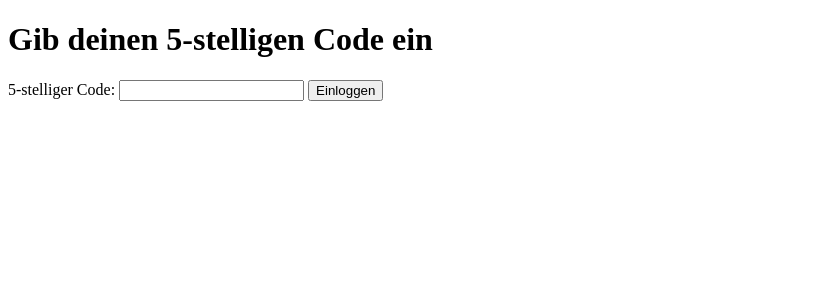
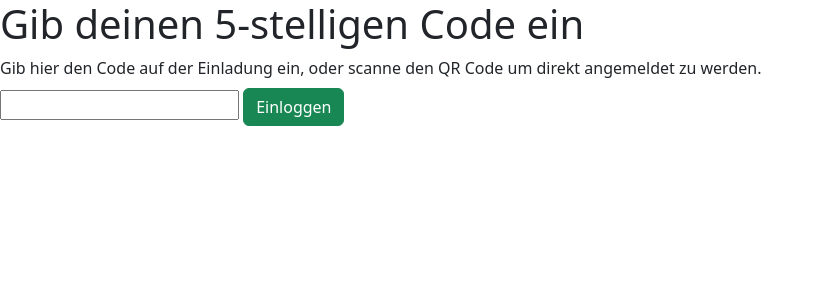
Before and after one commit to thies23/rsvp, a Django app: page / in a window 1280 px wide. Shown: the top 300 px of the page, without its empty margins (0-824 px from the left). Run offline with Django 5.2, Linux system fonts and the light colour scheme; some libraries are stand-ins or nearby versions.

Commit message:
basic theming

```diff
--- a/invites/templates/invites/login.html
+++ b/invites/templates/invites/login.html
@@ -4,13 +4,20 @@
 <head>
   <meta charset="utf-8">
   <title>Hochzeit - Code Login</title>
+
+  <link rel="stylesheet" href="/static/invites/css/bootstrap.css">
+
 </head>
 <body>
   <h1>Gib deinen 5-stelligen Code ein</h1>
   {% if msg %}<p style="color:red">{{ msg }}</p>{% endif %}
   <form method="post">{% csrf_token %}
-    {{ form.code.label_tag }} {{ form.code }}
-    <button type="submit">Einloggen</button>
+    <div class="mb-3">
+        <label for="id_code" class="form-label">Gib hier den Code auf der Einladung ein, oder scanne den QR Code um direkt angemeldet zu werden.</label>
+        <br />
+         {{ form.code }}
+    <button class="btn btn-success" type="submit">Einloggen</button>
+    </div>
   </form>
 </body>
 </html>
```
Also changed, not shown: invites/templates/invites/rsvp_closed.html (+6 -2 lines), invites/templates/invites/rsvp_success.html (+5 -2 lines).
